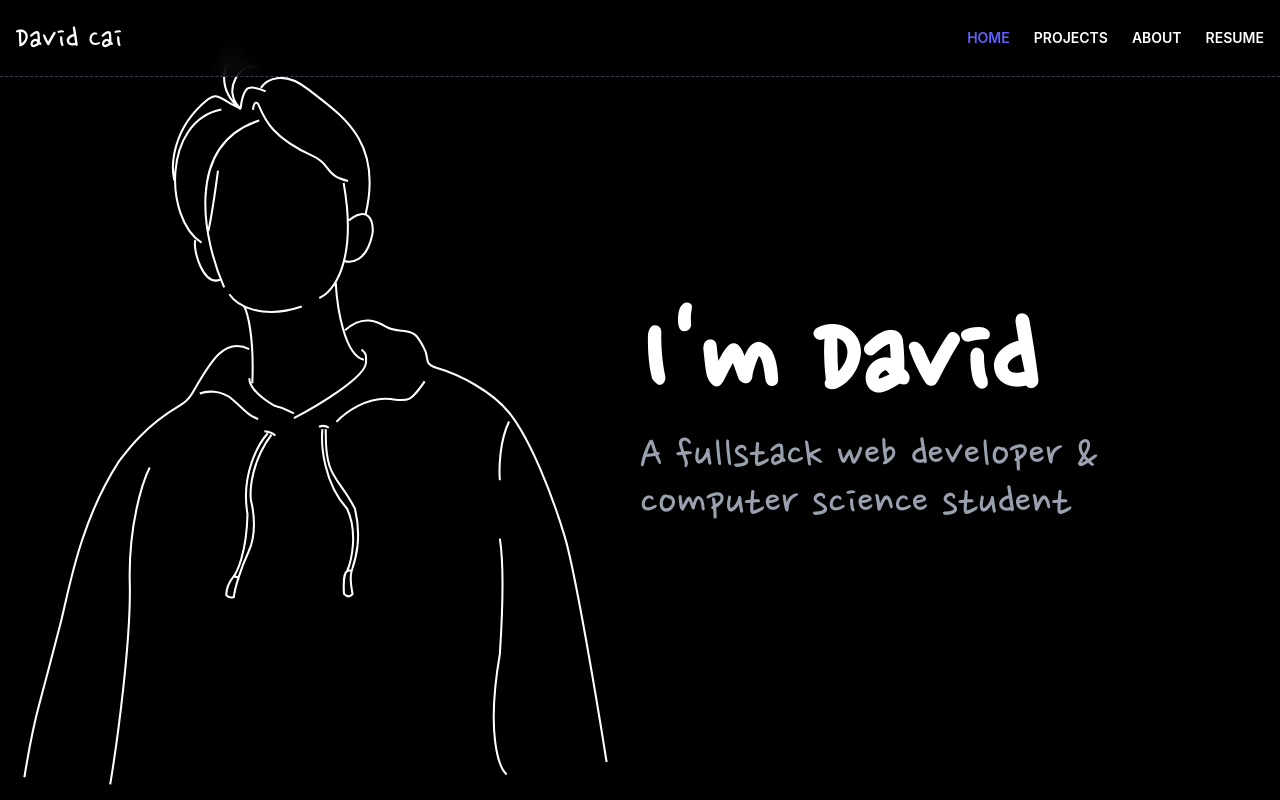
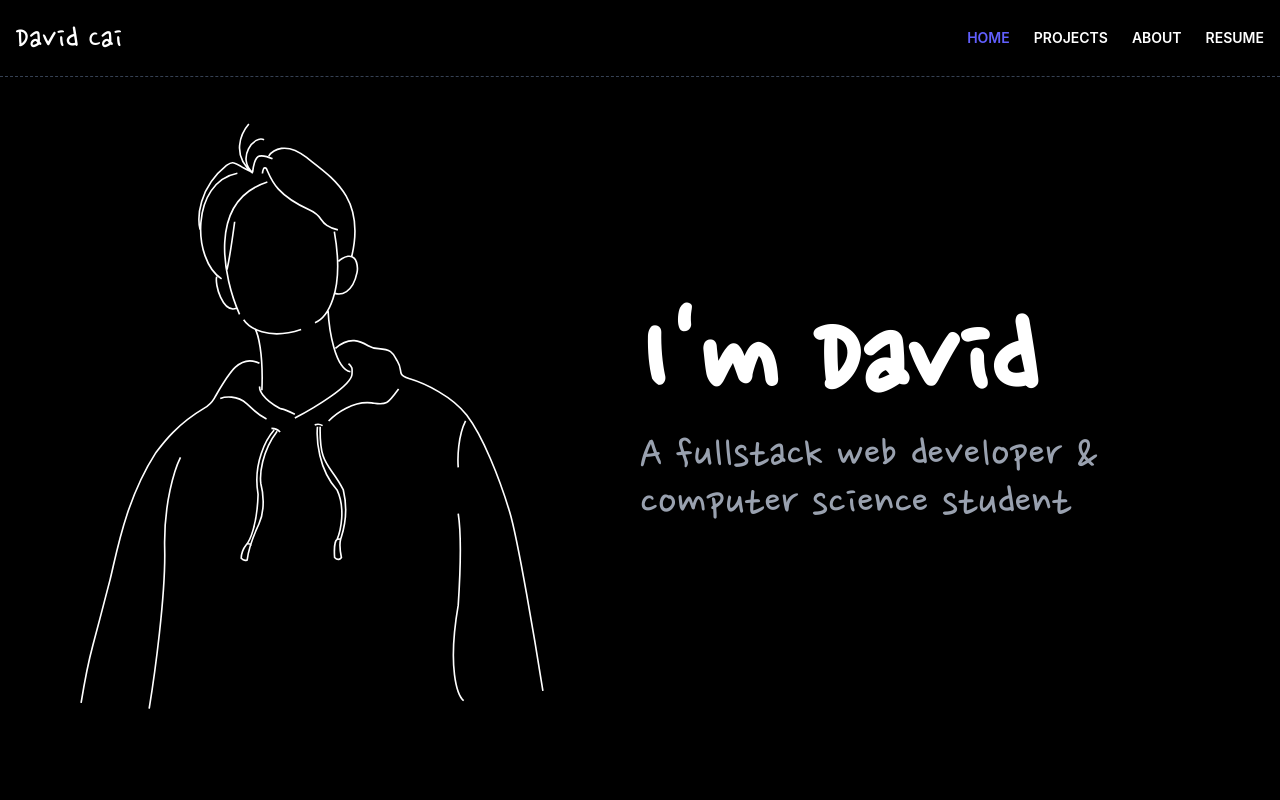
Before and after one commit to davidxcai/david-cai-portfolio, a React (Vite) app: page / in a window 1280 px wide. Shown: the top 800 px of the page. Built offline with nearby package versions, Linux system fonts and the light colour scheme.

Commit message:
Updated svg to fit page

```diff
--- a/src/assets/AnimatedDrawing.tsx
+++ b/src/assets/AnimatedDrawing.tsx
@@ -15,7 +15,7 @@
   return (
     <svg
       viewBox={vector.viewBox}
-            className="w-full h-full"
+      className="w-full h-full "
       preserveAspectRatio="xMidYMid meet"
     >
       <motion.path
--- a/src/components/HeroSection.tsx
+++ b/src/components/HeroSection.tsx
@@ -9,8 +9,8 @@
   return (
     <div className="flex flex-col md:flex-row justify-center items-center gap-8 max-w-7xl mx-auto mb-16 min-h-dvh">
       <div
-                className={`h-full flex-grow aspect-[852/1077] ${
-                    isMobile ? "mt-20" : ""
+        className={`flex-grow aspect-[852/1077] ${
+          isMobile ? "mt-20" : "px-16"
         }`}
       >
         <AnimatedDrawing />
--- a/src/pages/Homepage.tsx
+++ b/src/pages/Homepage.tsx
@@ -10,12 +10,12 @@
 // fix name header to be full width on mobile
 
 export function Homepage() {
-    return (
-        <div className="min-h-full flex flex-col">
-            <HeroSection />
-            <Projects />
-        </div>
-    );
+  return (
+    <div className="min-h-screen flex flex-col">
+      <HeroSection />
+      <Projects />
+    </div>
+  );
 }
 // className="text-white flex flex-row justify-between items-center gap-8 mb-32 flex-wrap"
 // className="grid grid-cols-1 sm:grid-cols-2 lg:grid-cols-2 gap-8"
```
Lines whose indentation alone changed are shown as unchanged.
